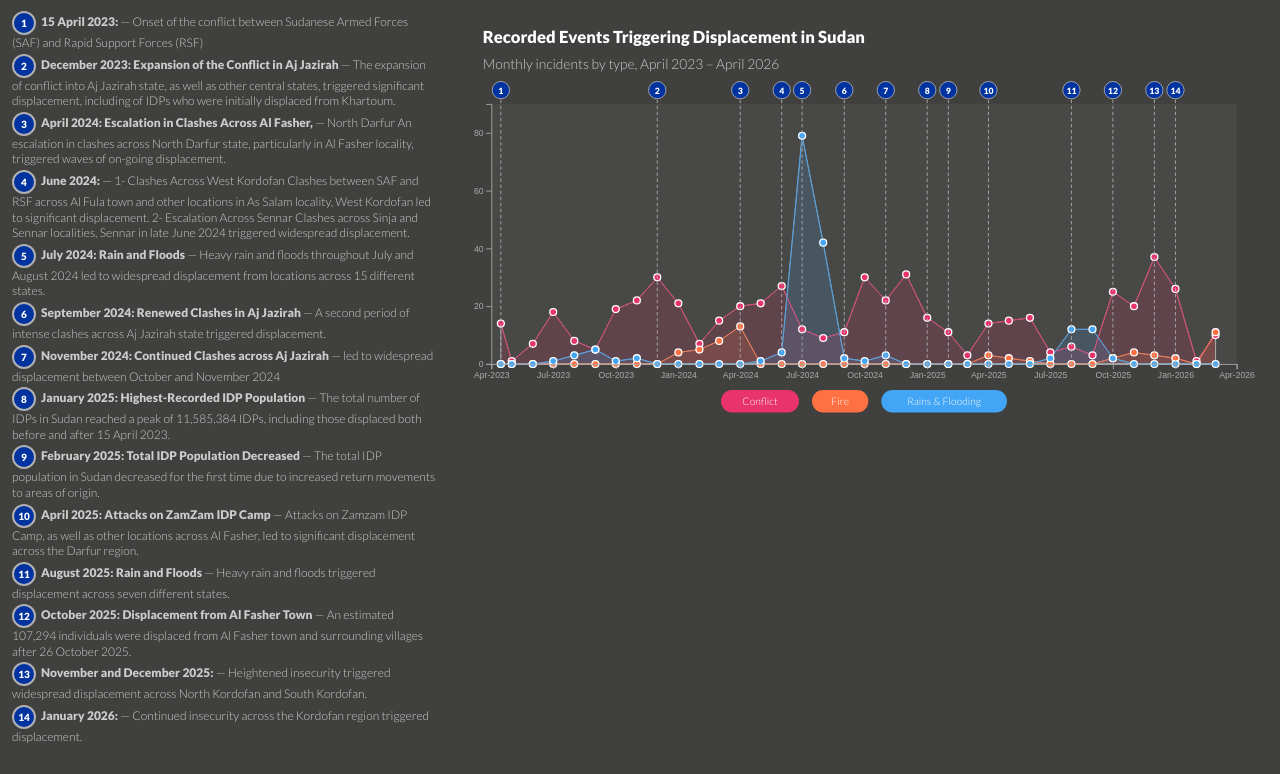
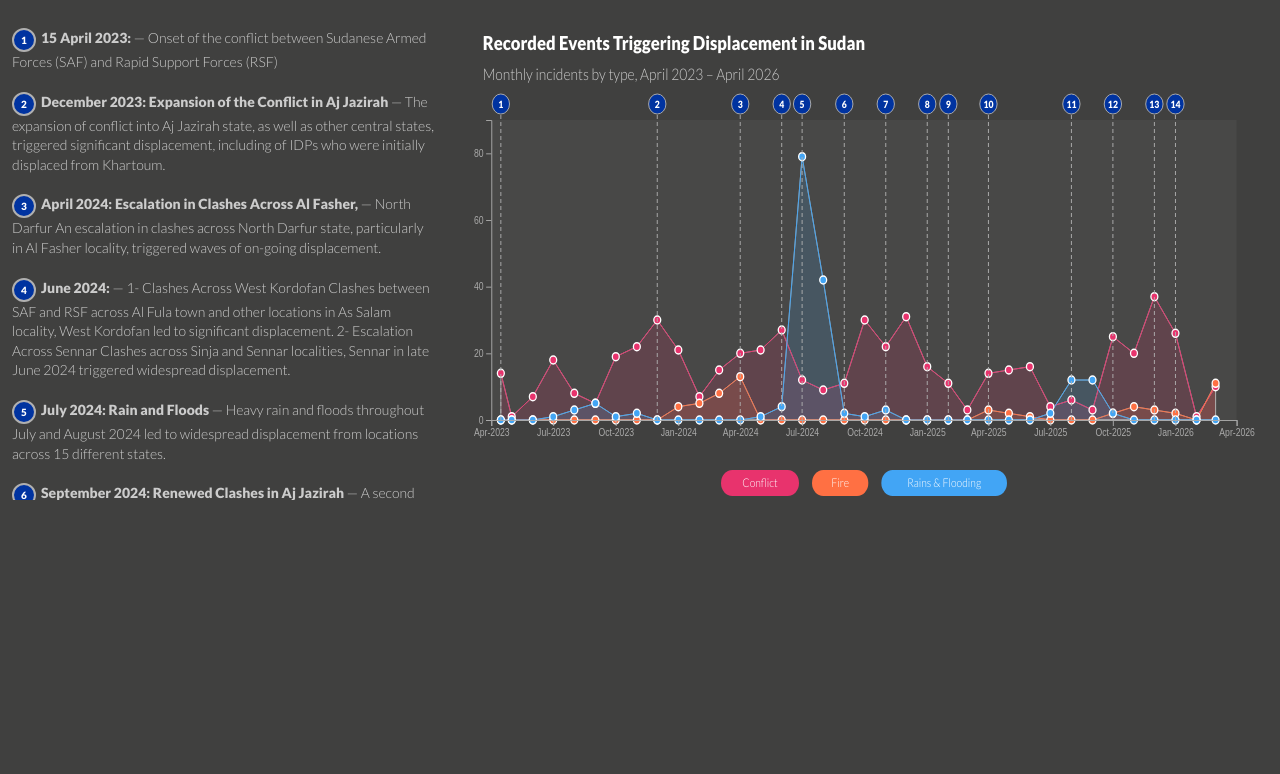
Before and after one commit to dizayee/snd-dtm-ew-2026, a plain HTML site: page index.html in a window 1280 px wide. Drawn offline with nearby package versions, Linux system fonts and the light colour scheme.

Commit message:
aligning the two column content and add scroll to the first column.

```diff
--- a/index.html
+++ b/index.html
@@ -45,23 +45,26 @@
     #layout {
       display: flex;
       flex-direction: row;
-      align-items: flex-start;
+      align-items: stretch;
       width: 100%;
+      height: 500px;
     }
 
     #events {
       width: 35%;
       flex-shrink: 0;
       box-sizing: border-box;
-      padding: 8px 12px 8px 12px;
+      padding: 8px 12px;
       font-family: 'Lato', sans-serif;
-      font-size: 12px;
+      font-size: 14px;
       color: #CCCCCC;
+      height: 100%;
+      overflow-y: auto;
     }
 
     #events p {
-      margin: 3px 0;
-      line-height: 1.3;
+      margin: 20px 0;
+      line-height: 1.4;
       break-inside: avoid;
     }
 
@@ -106,7 +109,7 @@
     <div id="tooltip"></div>
     <div id="layout">
       <div id="events"></div>
-      <svg width="65%" viewBox="0 0 960 500" preserveAspectRatio="xMidYMid meet">
+      <svg style="width:65%;height:100%;flex-shrink:0;" viewBox="0 0 960 500" preserveAspectRatio="none">
         <text class="title" x=40 y=50>Recorded Events Triggering Displacement in Sudan</text>
         <text x=40 y=80>Monthly incidents by type, April 2023 – April 2026</text>
       </svg>
@@ -339,7 +342,7 @@
           hoverColumn.style("display", "none");
         });
 
-      var legendY = height - margin.bottom + 30;
+      var legendY = height - 30;
       var legendTotalW = 330;
       var legendStartX = (width - legendTotalW) / 2;
       var legendItems = [
```
